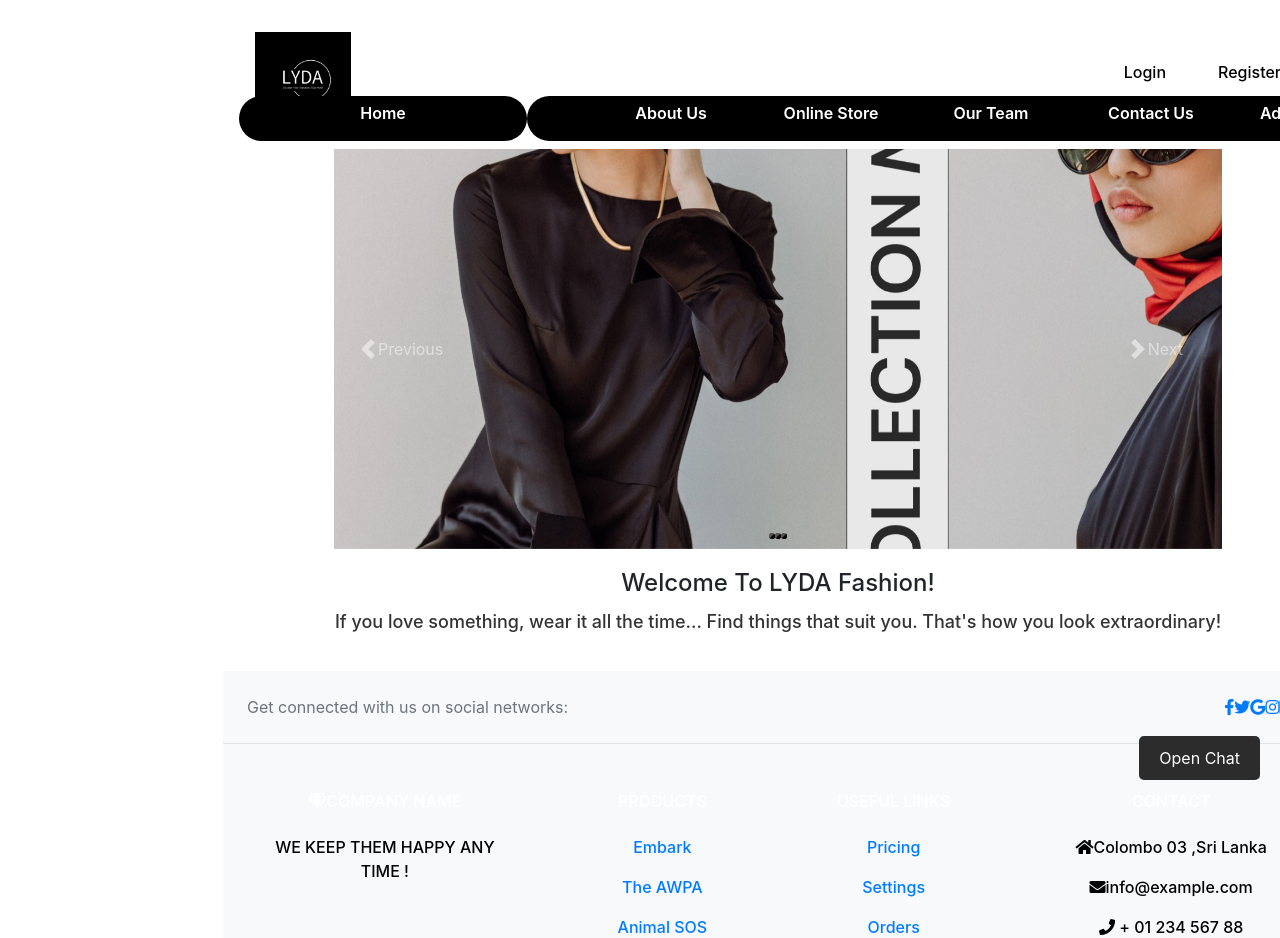
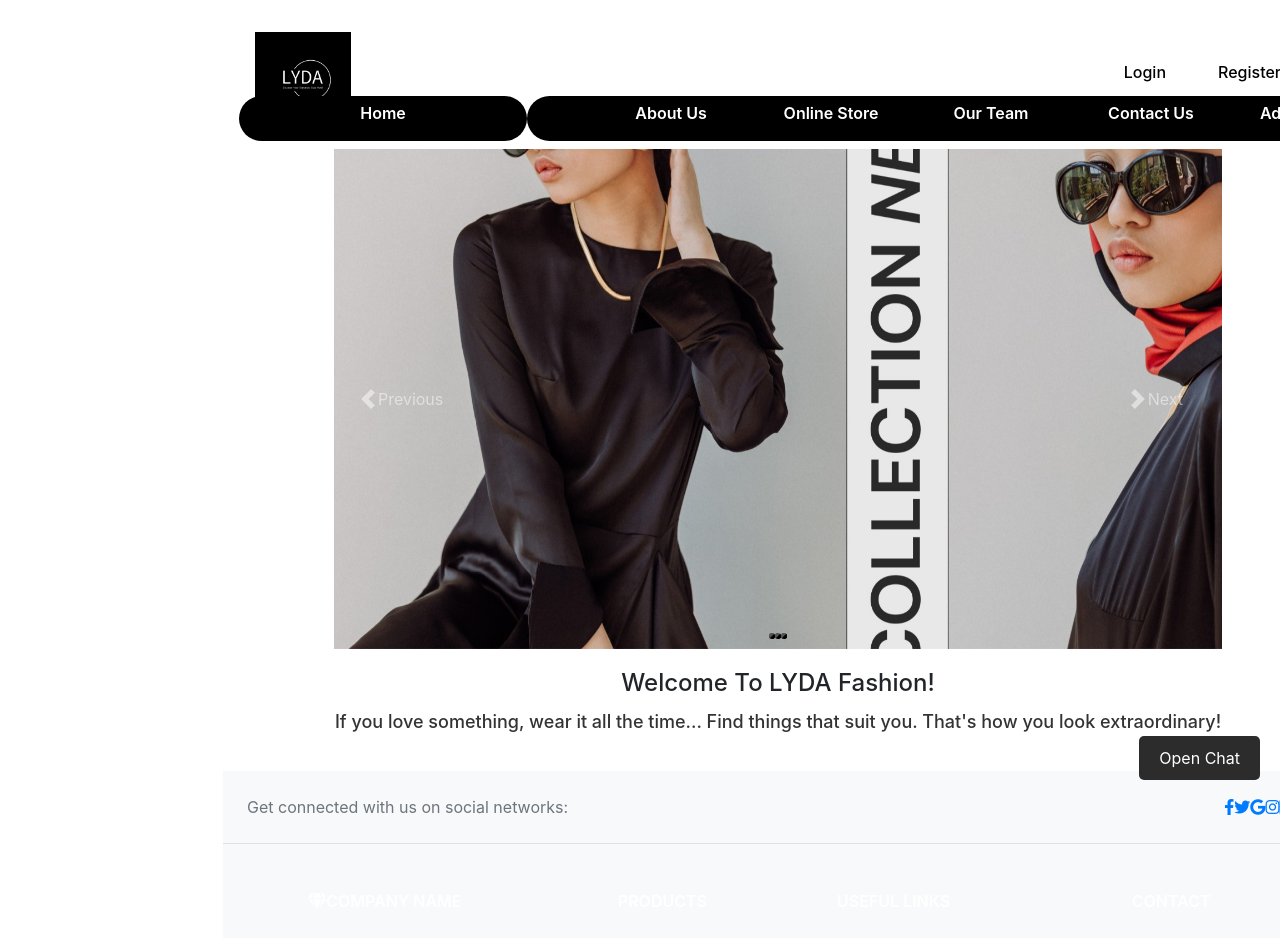
Before and after one commit to it21374838/ITPM_148_FashionRetail, a React (Create React App) app in the folder Project1/myapp/: page / in a window 1280 px wide. Shown: the top 938 px of the page. Built offline with nearby package versions, Linux system fonts and the light colour scheme.

Commit message:
Upgraded chat bot to repond only fashion related things only!

```diff
--- a/Project1/myapp/src/components/CSS/Landing.css
+++ b/Project1/myapp/src/components/CSS/Landing.css
@@ -10,7 +10,7 @@
   }
 
   .carousel-image img {
-    max-height: 400px;
+    max-height: 500px;
     object-fit: cover;
   }
 
--- a/Project1/myapp/src/components/ChatBot.js
+++ b/Project1/myapp/src/components/ChatBot.js
@@ -1,9 +1,10 @@
 import React, { useState, useEffect } from 'react';
 import { GoogleGenerativeAI, HarmCategory, HarmBlockThreshold } from '@google/generative-ai';
-import "../components/CSS/ChatbotPopup.css"
+import "../components/CSS/ChatbotPopup.css" // Importing CSS file
 
 const MODEL_NAME = 'gemini-1.0-pro-001';
-const API_KEY = 'AIzaSyBrMUcJ3ygJar7RJvjegkAjIIm1n41LcoM';// API Key eka danna
+const API_KEY = 'AIzaSyBrMUcJ3ygJar7RJvjegkAjIIm1n41LcoM';
+
 const ChatbotPopup = () => {
   const [isOpen, setIsOpen] = useState(false);
   const [messages, setMessages] = useState([]);
@@ -77,11 +78,23 @@ const ChatbotPopup = () => {
         });
 
         const response = result.response;
-        setMessages([
-          ...messages,
-          { sender: 'user', text: inputValue },
-          { sender: 'bot', text: response.text() },
-        ]);
+
+        // Check if the response is fashion-related
+        if (isFashionRelated(response.text())) {
+          // If fashion-related, display the response to the user
+          setMessages([
+            ...messages,
+            { sender: 'user', text: inputValue },
+            { sender: 'bot', text: response.text() },
+          ]);
+        } else {
+          // If not fashion-related, display a message indicating that the response is not relevant
+          setMessages([
+            ...messages,
+            { sender: 'user', text: inputValue },
+            { sender: 'bot', text: 'OH! Sorry, I can only provide fashion-related information.' },
+          ]);
+        }
       } catch (error) {
         console.error('Error:', error);
         setMessages([
@@ -94,6 +107,29 @@ const ChatbotPopup = () => {
       setIsThinking(false);
     }
   };
+
+
+// Function to check if a response is fashion-related
+function isFashionRelated(response) {
+  // Convert the response to lowercase for case-insensitive matching
+  const lowercaseResponse = response.toLowerCase();
+
+  // Keywords related to fashion
+  const fashionKeywords = ['fashion', 'clothing', 'style', 'dress', 'outfit', 'apparel', 'wardrobe', 'accessories', 'trend'];
+
+  // Keywords related to events
+  const eventKeywords = ['party', 'wedding', 'formal event', 'casual event', 'cocktail party', 'prom', 'red carpet'];
+
+  // Check if the response contains any fashion-related keywords
+  const isFashion = fashionKeywords.some(keyword => lowercaseResponse.includes(keyword));
+
+  // Check if the response contains any event-related keywords
+  const isEvent = eventKeywords.some(keyword => lowercaseResponse.includes(keyword));
+
+  // Return true if the response is fashion-related or event-related
+  return isFashion || isEvent;
+}
+
 
   return (
     <div className={`chatbot-popup ${isOpen ? 'open' : ''}`}>
--- a/Project1/myapp/src/components/Footer.js
+++ b/Project1/myapp/src/components/Footer.js
@@ -40,7 +40,7 @@ export default function App() {
                 Company name
               </h6>
               <p>
-              WE KEEP THEM HAPPY ANY TIME !
+              KEEP FASHION KEEP HAPPY !
 
               </p>
             </MDBCol>
@@ -49,17 +49,17 @@ export default function App() {
               <h6 className='text-uppercase fw-bold mb-4'>Products</h6>
               <p>
                 <a href='https://embarkpassion.com/' className='text-reset'>
-                 Embark
+                 EMBARK
                 </a>
               </p>
               <p>
                 <a href='#!' className='text-reset'>
-                  The AWPA
+                  ODEL
                 </a>
               </p>
               <p>
                 <a href='#!' className='text-reset'>
-                  Animal SOS
+                  SOFTLOGIC
                 </a>
               </p>
             </MDBCol>
```
